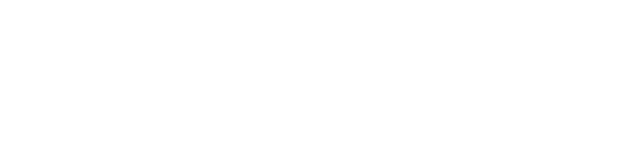
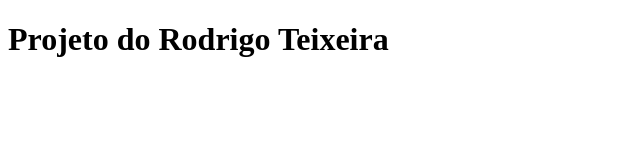
Before and after one commit to rodrigoviterbino/curso-git_alura, a plain HTML site: page index.html in a window 1280 px wide. Shown: the whole page, without its empty margins (0-640 px from the left). Drawn offline with Linux system fonts and the light colour scheme.

Commit message:
Titulo da página

```diff
--- a/index.html
+++ b/index.html
@@ -5,6 +5,6 @@
 	<title>Document</title>
 </head>
 <body>
-
+	<h1>Projeto do Rodrigo Teixeira</h1>
 </body>
 </html>
```
